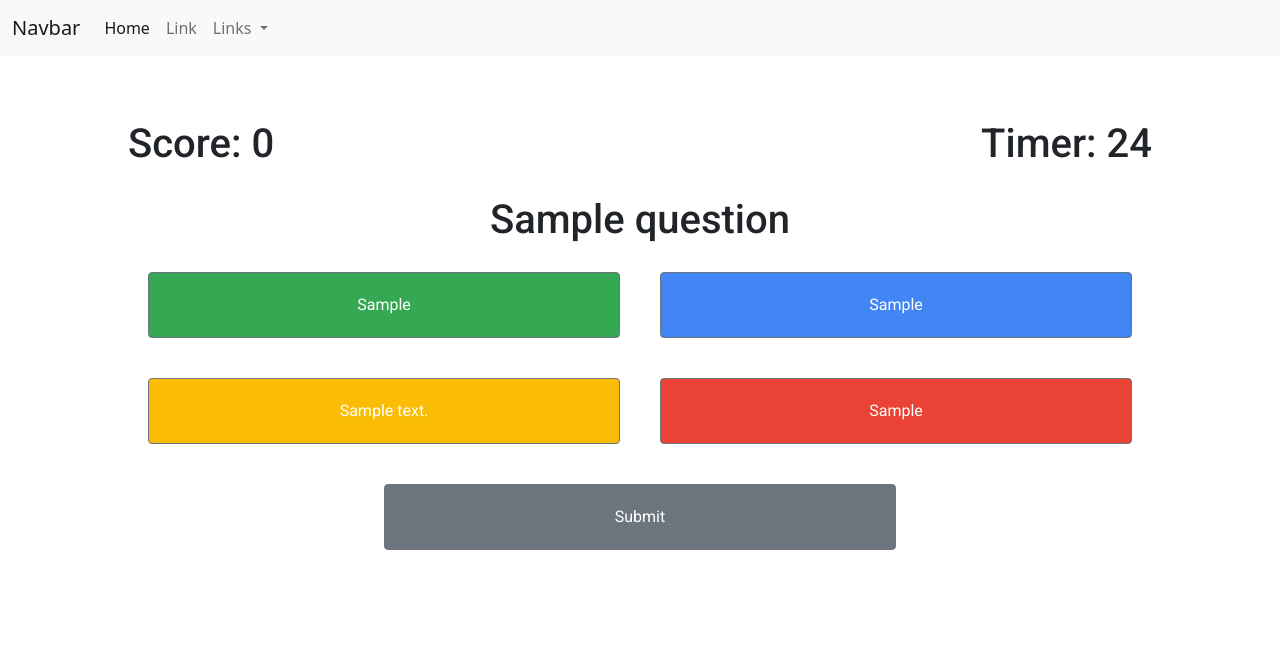
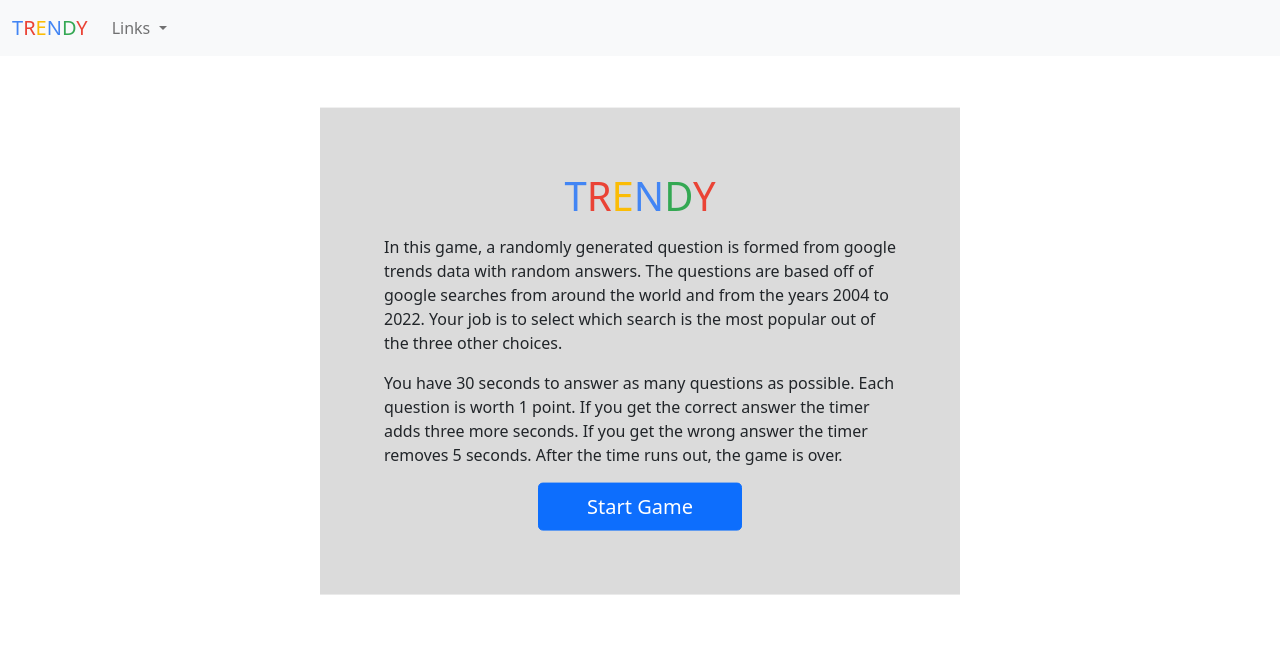
Before and after one commit to Michael-W-Mason/Google-Trends-Game, a Flask app: page / in a window 1280 px wide. Shown: the top 654 px of the page. Run offline with Flask 2, Linux system fonts and the light colour scheme; tables that the repository leaves empty or names only in its code hold one stand-in row (values such as "Sample post").

Commit message:
added styling

```diff
--- a/flask_app/controllers/games.py
+++ b/flask_app/controllers/games.py
@@ -1,27 +1,43 @@
 from flask_app import app
-from flask import render_template, redirect, request, session
+from flask import render_template, redirect, request, session, jsonify
 from flask_app.models.question import Question
+from flask_app.models.leaderboard import Leaderboard
 import random as rd
-# from flask_app.models.template import User
+
 @app.route("/")
 def main():
     if "score" not in session:
         session["score"] = 0
+    return render_template('main.html')
+
+@app.route("/get_answer/<int:id>")
+def get_answer(id):
+    data = {
+        "id" : id
+    }
+    question = Question.get_answer(data)
+    answer = question.answer
+    return jsonify(answer=answer)
+
+@app.route("/get_question")
+def get_question():
     ran_question = Question.get_row()
     ran_index = rd.randint(0,3)
     choices = [ran_question.choice_1, ran_question.choice_2, ran_question.choice_3]
     choices.insert(ran_index, ran_question.answer)
-    return render_template('main.html', question=ran_question, choices=choices, score=session["score"])
+    return jsonify(question = ran_question.question, question_choices = choices, id=ran_question.id)
 
-@app.route("/check_answer/<int:id>", methods=["POST"])
-def check_answer(id):
+@app.route("/get_leaderboard")
+def get_leaderboard():
+    leaderboard = Leaderboard.get_rows()
+    return jsonify(leaderboard=leaderboard)
+
+@app.route("/submit_leaderboard", methods=["POST"])
+def submit_leaderboard():
+    print(request.form)
     data = {
-        "id" : id,
-        "answer" : request.form["answer"]
+        'name' : request.form['name'],
+        'score' : request.form['score']
     }
-    print(Question.check_answer(data))
-    if Question.check_answer(data):
-        session["score"] += 1
-    else:
-        session["score"] = 0
-    return redirect("/")
+    add_to_leaderboard = Leaderboard.insert_row(data)
+    return jsonify(message="Success")
--- a/flask_app/static/css/style.css
+++ b/flask_app/static/css/style.css
@@ -1,63 +1,164 @@
 @import url('https://fonts.googleapis.com/css2?family=Roboto:ital,wght@0,100;0,300;0,400;0,500;1,100;1,300;1,400;1,500&display=swap');
 
 /* Utility Classes */
-*{
+* {
     margin: 0;
     padding: 0;
     box-sizing: border-box;
 }
 
+/* Variables */
+:root {
+    --main-color-1: #4285F4;
+    --main-color-2: #EA4335;
+    --main-color-3: #FBBC05;
+    --main-color-4: #34A853;
+}
+
 /* Navbar */
 
-/* Choices Section */
-.score{
-    /* flex-direction: row; */
+/* Start Game Screen */
+#overlay {
+    position: absolute;
+    top: 50%;
+    left: 50%;
+    transform: translate(-50%, -60%);
+    width: auto;
+    height: auto;
+    background-color: rgba(211, 211, 211, 0.8);
+    padding: 5% 5%;
+}
+
+.T {
+    color: var(--main-color-1);
+}
+
+.R {
+    color: var(--main-color-2)
+}
+
+.E {
+    color: var(--main-color-3);
+}
+
+.N {
+    color: var(--main-color-1);
+}
+
+.D {
+    color: var(--main-color-4);
+}
+
+.Y {
+    color: var(--main-color-2);
+}
+
+#overlay>h1 {
+    margin-bottom: 3%;
+}
+
+#start-game {
+    width: 40%;
+}
+
+/* Game Section */
+.score {
+    flex-direction: row;
     margin-bottom: 2%;
     width: 100%;
 }
 
-.main{
+.main {
     font-family: 'Roboto', sans-serif;
-    padding: 5% 10%;
+    position: absolute;
+    top: 50%;
+    left: 50%;
+    transform: translate(-50%, -60%);
+    width: auto;
+    height: auto;
+    background-color: rgba(211, 211, 211, 0.8);
+    padding: 1%;
 }
 
-.choice-but{
-    width: inherit;
+.choice-but {
+    width: 100%;
 }
 
-.btn{
+.question-label {
+    width: 40%;
+    height: 100px;
+}
+
+.choice {
     padding: 20px;
     margin: 20px;
     min-height: 50px;
     width: 100%;
 }
 
-
-
-form{
-    width: inherit;
+.choices {
+    width: 100%;
 }
 
-.choices{
-    width: inherit;
+#choice0 {
+    background-color: var(--main-color-1);
 }
 
-#label_choice0{
-    background-color: #34A853;
+#choice1 {
+    background-color: var(--main-color-2);
 }
 
-#label_choice1{
-    background-color: #4285F4;
+#choice2 {
+    background-color: var(--main-color-3);
 }
 
-#label_choice2{
-    background-color: #FBBC05;
+#choice3 {
+    background-color: var(--main-color-4);
 }
 
-#label_choice3{
-    background-color: #EA4335;
+#submit-btn {
+    width: 50%;
 }
 
-#submit-btn{
+/* LeaderBoard */
+#leaderboard {
+    position: absolute;
+    top: 50%;
+    left: 50%;
+    transform: translate(-50%, -48%);
+    width: auto;
+    height: auto;
+    background-color: rgba(211, 211, 211, 0.8);
+    padding: 2% 2%;
+}
+
+#play-again {
+    min-height: 40px;
     width: 50%;
+    padding: 5px;
 }
+
+/* Shake Animation */
+@keyframes shake {
+
+    10%,
+    90% {
+        transform: translate3d(-1px, 0, 0);
+    }
+
+    20%,
+    80% {
+        transform: translate3d(2px, 0, 0);
+    }
+
+    30%,
+    50%,
+    70% {
+        transform: translate3d(-4px, 0, 0);
+    }
+
+    40%,
+    60% {
+        transform: translate3d(4px, 0, 0);
+    }
+}
--- a/flask_app/static/js/gamemanager.js
+++ b/flask_app/static/js/gamemanager.js
@@ -0,0 +1,107 @@
+document.getElementById("page-content").style.visibility = 'hidden';
+document.getElementById("leaderboard").style.visibility = 'hidden';
+let current_question_id = undefined;
+let timerObj = null;
+
+let myForm = document.getElementById('leaderboard-form');
+myForm.onsubmit = function(e){
+    e.preventDefault();
+    console.log(myForm)
+    let form = new FormData();
+    let score = document.getElementById('game-score').innerHTML;
+    let name = document.getElementById('player-name').value;
+    if (name == ""){
+        return alert("Name Cannot Be Empty")
+    }
+    form.append('name', name);
+    form.append('score', score);
+    fetch('http://127.0.0.1:5000/submit_leaderboard', {method : 'POST', body : form})
+        .then(response => response.json)
+        .then(data => {
+            myForm.style.visibility = 'hidden';
+            getLeaderboard();
+        })
+}
+
+function startGame() {
+    timerValue = 31;
+    timerObj =  setInterval(manageTime, 1000, -1);
+    document.getElementById('game-score').innerText = 0;
+    document.getElementById("overlay").style.visibility = 'hidden';
+    document.getElementById("leaderboard").style.visibility = 'hidden';
+    document.getElementById("page-content").style.visibility = 'visible';
+    myForm.style.visibility = 'hidden';
+    getQuestion();
+}
+
+function gameOver(){
+    clearInterval(timerObj);
+    timerObj = null;
+    score = parseInt(document.getElementById('game-score').innerText, 10);
+    document.getElementById('form-score').innerText = score;
+    document.getElementById("page-content").style.visibility = 'hidden';
+    document.getElementById("leaderboard").style.visibility = 'visible';
+    getLeaderboard();
+    myForm.style.visibility = 'visible';
+}
+
+function checkAnswer(element){
+    answer = element.getAttribute('value');
+    fetch('http://127.0.0.1:5000/get_answer/' + current_question_id)
+    .then(res => res.json())
+    .then(data => {
+        if (data.answer === answer){
+            score = parseInt(document.getElementById('game-score').innerText, 10) + 1;
+            document.getElementById('game-score').innerText = score;
+            manageTime(3);
+            getQuestion();
+        }
+        else{
+            manageTime(-5)
+            getQuestion();
+        }
+    });
+}
+
+function getQuestion(){
+    fetch('http://127.0.0.1:5000/get_question')
+    .then(res => res.json())
+    .then(data => {
+        current_question_id = data.id;
+        document.getElementById('question').innerText = data.question;
+        document.getElementById('choice0').innerText = data.question_choices[0];
+        document.getElementById('choice1').innerText = data.question_choices[1];
+        document.getElementById('choice2').innerText = data.question_choices[2];
+        document.getElementById('choice3').innerText = data.question_choices[3];
+        document.getElementById('choice0').setAttribute('value', data.question_choices[0]);
+        document.getElementById('choice1').setAttribute('value', data.question_choices[1]);
+        document.getElementById('choice2').setAttribute('value', data.question_choices[2]);
+        document.getElementById('choice3').setAttribute('value', data.question_choices[3]);
+    });
+}
+
+function getLeaderboard(){
+    fetch('http://127.0.0.1:5000/get_leaderboard')
+    .then(res => res.json())
+    .then(data => {
+        tableElement = document.getElementById('leaderboard-table');
+        tableElement.innerHTML = '';
+        for(let i = 0; i < data.leaderboard.length; i++){
+            let row = tableElement.insertRow(i);
+            let cell1 = row.insertCell(0);
+            cell1.innerHTML = i + 1;
+            let cell2 = row.insertCell(1);
+            cell2.innerHTML = data.leaderboard[i].name;
+            let cell3 = row.insertCell(2);
+            cell3.innerHTML = data.leaderboard[i].score;
+        }
+    });
+}
+
+function manageTime(offset=-1){
+    timerValue += offset;
+    document.getElementById("game-timer").innerText = timerValue;
+    if(timerValue <= 0){
+        gameOver();
+    }
+}
--- a/flask_app/static/js/timer.js
+++ /dev/null
@@ -1,10 +0,0 @@
-let countdown = setInterval(manageTime, 1000);
-function manageTime(){
-    let timer = document.getElementById("game-timer").innerText
-    timer -= 1;
-    document.getElementById("game-timer").innerText = timer;
-}
-
-function gameOver(){
-
-}
--- a/flask_app/templates/main.html
+++ b/flask_app/templates/main.html
@@ -10,14 +10,15 @@
         integrity="sha384-1BmE4kWBq78iYhFldvKuhfTAU6auU8tT94WrHftjDbrCEXSU1oBoqyl2QvZ6jIW3" crossorigin="anonymous">
 
     <link rel="stylesheet" href="{{ url_for('static', filename='css/style.css') }}">
-    <title>Google Trends Game</title>
+    <title>Trendy! The Game</title>
 </head>
 
 <body>
     <!-- Navbar -->
     <nav class="navbar navbar-expand-lg navbar-light bg-light">
         <div class="container-fluid">
-            <a class="navbar-brand" href="#">Navbar</a>
+            <a class="navbar-brand" href=""><span class="T">T</span><span class="R">R</span><span
+                    class="E">E</span><span class="N">N</span><span class="D">D</span><span class="Y">Y</span></a>
             <button class="navbar-toggler" type="button" data-bs-toggle="collapse"
                 data-bs-target="#navbarSupportedContent" aria-controls="navbarSupportedContent" aria-expanded="false"
                 aria-label="Toggle navigation">
@@ -25,54 +26,94 @@
             </button>
             <div class="collapse navbar-collapse" id="navbarSupportedContent">
                 <ul class="navbar-nav me-auto mb-2 mb-lg-0">
-                    <li class="nav-item">
-                        <a class="nav-link active" aria-current="page" href="#">Home</a>
-                    </li>
-                    <li class="nav-item">
-                        <a class="nav-link" href="#">Link</a>
-                    </li>
                     <li class="nav-item dropdown">
                         <a class="nav-link dropdown-toggle" href="#" id="navbarDropdown" role="button"
                             data-bs-toggle="dropdown" aria-expanded="false">
                             Links
                         </a>
-                </form>
+                        <ul class="dropdown-menu" aria-labelledby="navbarDropdown">
+                            <li><a class="dropdown-item"
+                                    href="https://github.com/Michael-W-Mason/Google-Trends-Game">Github</a></li>
+                            <li><a class="dropdown-item"
+                                    href="https://www.linkedin.com/in/michael-mason-069420152/">Linkedin</a></li>
+                        </ul>
+                    </li>
+                </ul>
             </div>
         </div>
     </nav>
 
     <!-- Page Body -->
-    <div class="main container-fluid d-flex flex-column align-items-center">
+    <div id="page-content" class="main container-fluid d-flex flex-column align-items-center">
         <div class="score d-flex flex-row align-items-center justify-content-between">
-            <h1>Score: {{ score }}</h1>
+            <h1>Score: <span id="game-score">0</span></h1>
             <h1>Timer: <span id="game-timer">30</span></h1>
         </div>
         <div class="question">
-            <h1>{{ question.question }}</h1>
+            <h1 id="question">INSERT QUESTION HERE</h1>
         </div>
         <div class="choices">
-            <form action="/check_answer/{{ question.id }}" method="post" class="score d-flex flex-column align-items-center justify-content-between">
-                <div class="choice-but d-flex flex-row">
-                    <input type="radio" class="btn-check" name="answer" id="choice0" autocomplete="off" value="{{ choices[0] }}">
-                    <label class="btn btn-secondary" for="choice0" id="label_choice0">{{ choices[0] }}</label>
-                    <input type="radio" class="btn-check" name="answer" id="choice1" autocomplete="off" value="{{ choices[1] }}">
-                    <label class="btn btn-secondary" for="choice1" id="label_choice1">{{ choices[1] }}</label>
-                </div>
-                <div class="choice-but d-flex flex-row">
-                    <input type="radio" class="btn-check" name="answer" id="choice2" autocomplete="off" value="{{ choices[2] }}">
-                    <label class="btn btn-secondary" for="choice2" id="label_choice2">{{ choices[2] }}</label>
-                    <input type="radio" class="btn-check" name="answer" id="choice3" autocomplete="off" value="{{ choices[3] }}">
-                    <label class="btn btn-secondary" for="choice3" id="label_choice3">{{ choices[3] }}</label>
-                </div>
-                <button type="submit" class="btn btn-secondary" id="submit-btn">Submit</button>
-            </form>
+            <div class="choice-but d-flex flex-row">
+                <button type="button" class="choice btn btn-primary" id="choice0" value="SAMPLE"
+                    onclick="checkAnswer(this)">SAMPLE</button>
+                <button type="button" class="choice btn btn-primary" id="choice1" value="SAMPLE"
+                    onclick="checkAnswer(this)">SAMPLE</button>
+            </div>
+            <div class="choice-but d-flex flex-row">
+                <button type="button" class="choice btn btn-primary" id="choice2" value="SAMPLE"
+                    onclick="checkAnswer(this)">SAMPLE</button>
+                <button type="button" class="choice btn btn-primary" id="choice3" value="SAMPLE"
+                    onclick="checkAnswer(this)">SAMPLE</button>
+            </div>
         </div>
     </div>
 
+    <div id="overlay" class="container-fluid d-flex flex-column align-items-center justify-content-space-between">
+        <h1><span class="T">T</span><span class="R">R</span><span class="E">E</span><span class="N">N</span><span
+                class="D">D</span><span class="Y">Y</span></h1>
+        <p>In this game, a randomly generated question is formed from google trends data with random answers.
+            The questions are based off of google searches from around the world and from the years 2004 to 2022.
+            Your job is to select which search is the most popular out of the three other choices.
+        </p>
+
+        <p>You have 30 seconds to answer as many questions as possible. Each question is worth 1 point.
+            If you get the correct answer the timer adds three more seconds. If you get the wrong answer the timer
+            removes 5 seconds.
+            After the time runs out, the game is over.</p>
+        <button id="start-game" class="btn btn-primary btn-lg" onclick="startGame()">Start Game</button>
+    </div>
+
+    <div id="leaderboard" class="container-fluid d-flex flex-column align-items-center justify-content-space-between">
+        <h1>Game Over!</h1>
+        <table class="table table-hover">
+            <thead>
+                <tr>
+                    <th>Rank</th>
+                    <th>Name</th>
+                    <th>Score</th>
+                </tr>
+            </thead>
+            <tbody id="leaderboard-table">
+
+            </tbody>
+        </table>
+        <h3>Your Score: <span id="form-score">0</span></h3>
+        <form method="post" class="d-flex flex-row align-items-center justify-content-center" id="leaderboard-form">
+            <div class="input-group mb-3">
+                <input type="text" class="form-control" id="player-name" placeholder="Name"
+                    aria-label="Name" aria-describedby="basic-addon2">
+                <div class="input-group-append">
+                    <button class="btn btn-primary" type="submit">Submit</button>
+                </div>
+            </div>
+            <!-- <input type="text" class="form-control" id="player-name" placeholder="name"> -->
+            <!-- <button type="submit" id="submit-btn" class="btn btn-primary">Submit</button> -->
+        </form>
+        <button id="play-again" onclick="startGame()" class="btn btn-primary">Play Again</button>
+    </div>
+
     <!-- Fetch Data from Server -->
-    <script src="{{ url_for('static', filename='js/script.js') }}"></script>
-    <!-- Game Timer -->
-    <script src="{{ url_for('static', filename='js/timer.js') }}"></script>
+    <script src="{{ url_for('static', filename='js/gamemanager.js') }}"></script>
     <!-- Bootstrap Scripts -->
     <script src="https://cdn.jsdelivr.net/npm/bootstrap@5.1.3/dist/js/bootstrap.bundle.min.js"
         integrity="sha384-ka7Sk0Gln4gmtz2MlQnikT1wXgYsOg+OMhuP+IlRH9sENBO0LRn5q+8nbTov4+1p"
--- a/query.sql
+++ b/query.sql
@@ -1,3 +1,4 @@
 USE google_trends_schema;
+SELECT * FROM leaderboard ORDER BY score DESC LIMIT 10;
 SELECT * FROM questions;
 -- DELETE FROM questions;
```
Also changed, not shown: flask_app/models/leaderboard.py (added, +22 -0 lines), flask_app/models/question.py (+2 -5 lines), flask_app/templates/template.html (deleted, +0 -25 lines), flask_app/static/js/fetchquestion.js (deleted), 2 other files.
